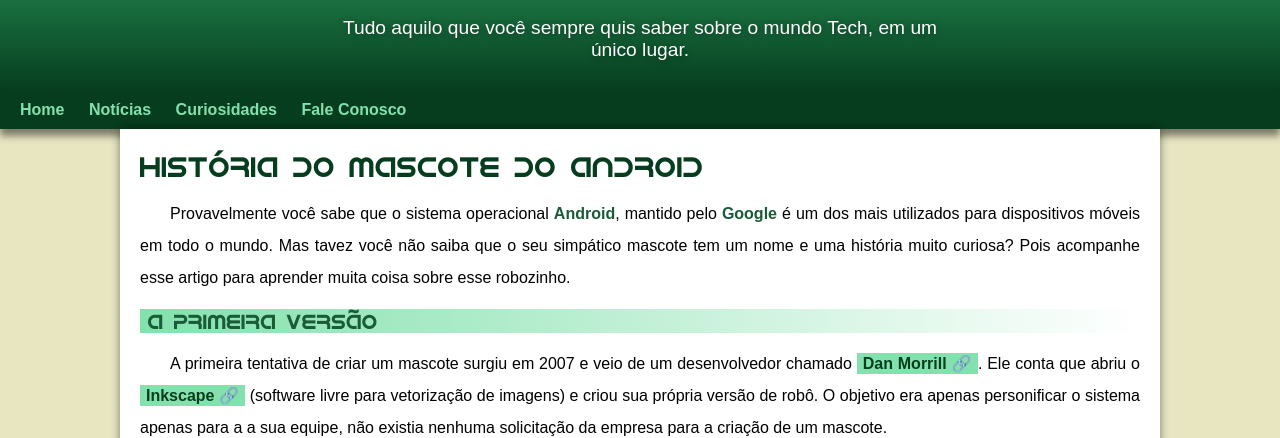
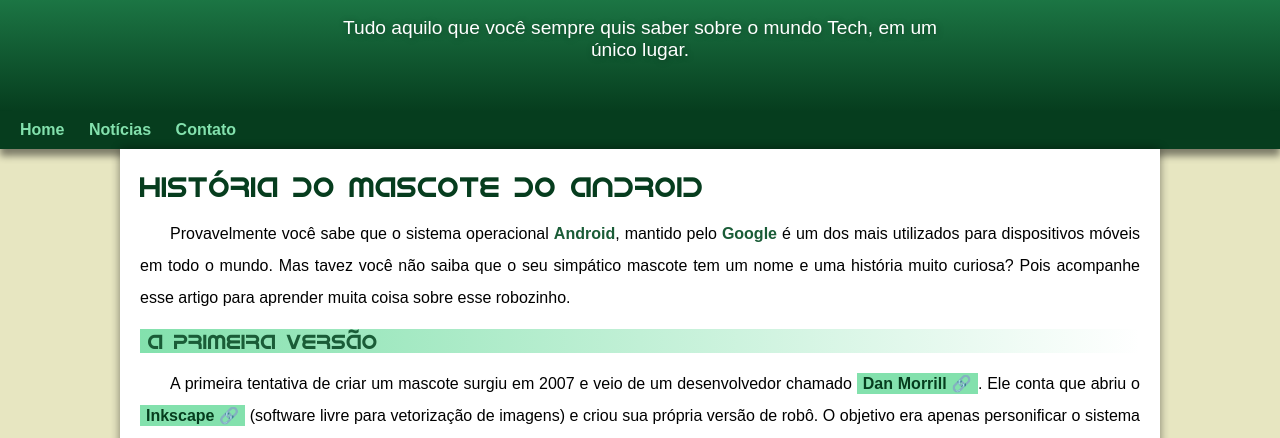
Before and after one commit to gabriela-araujo/projeto-android, a plain HTML site: page index.html in a window 1280 px wide. Shown: the part 100-538 px from the top of the page. Drawn offline with Linux system fonts and the light colour scheme.

Commit message:
problema de padding corrigido

```diff
--- a/index.html
+++ b/index.html
@@ -15,8 +15,7 @@
     <nav class="links">
         <a href="#link">Home</a>
         <a href="#link">Notícias</a>
-        <a href="#link">Curiosidades</a>
-        <a href="#link">Fale Conosco</a>
+        <a href="#link">Contato</a>
     </nav>
     <main>
         <article>
--- a/style/style.css
+++ b/style/style.css
@@ -60,8 +60,8 @@ header > p {
     max-width: 600px;
     padding-left: 10px;
     padding-right: 10px;
+    padding-bottom: 50px;
     margin: auto;
-    padding-bottom: 30px;
     text-shadow: 1px 1px 6px #00000057;
 }
 
```
Also changed, not shown: 1 other file.
